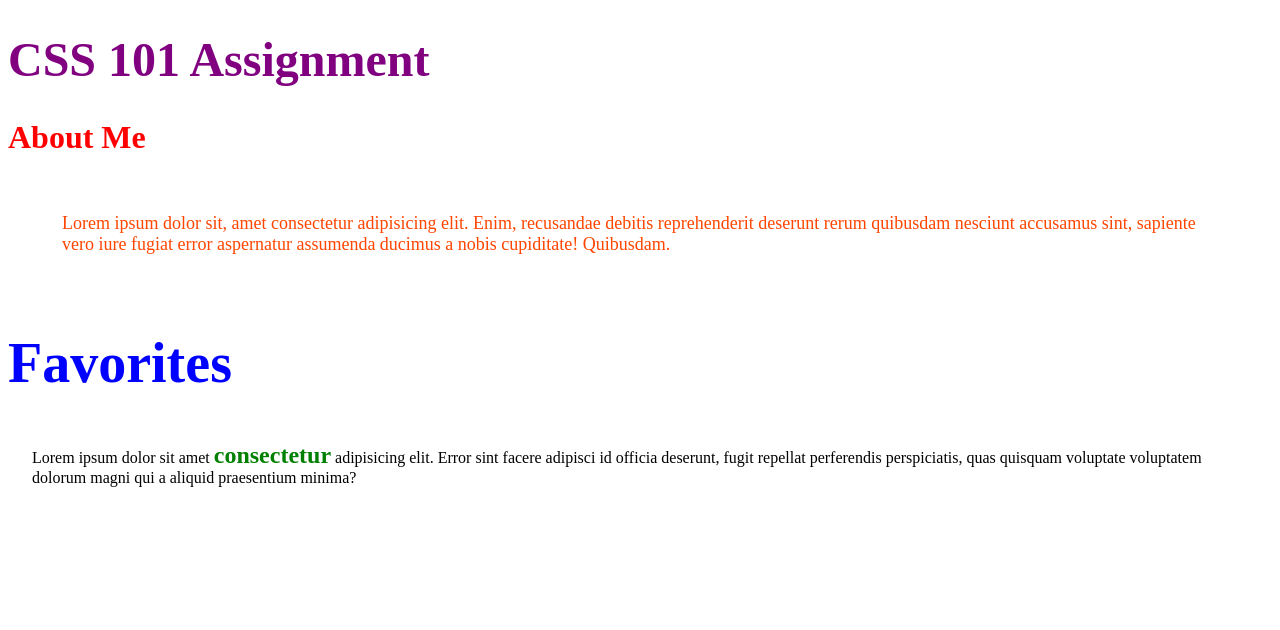
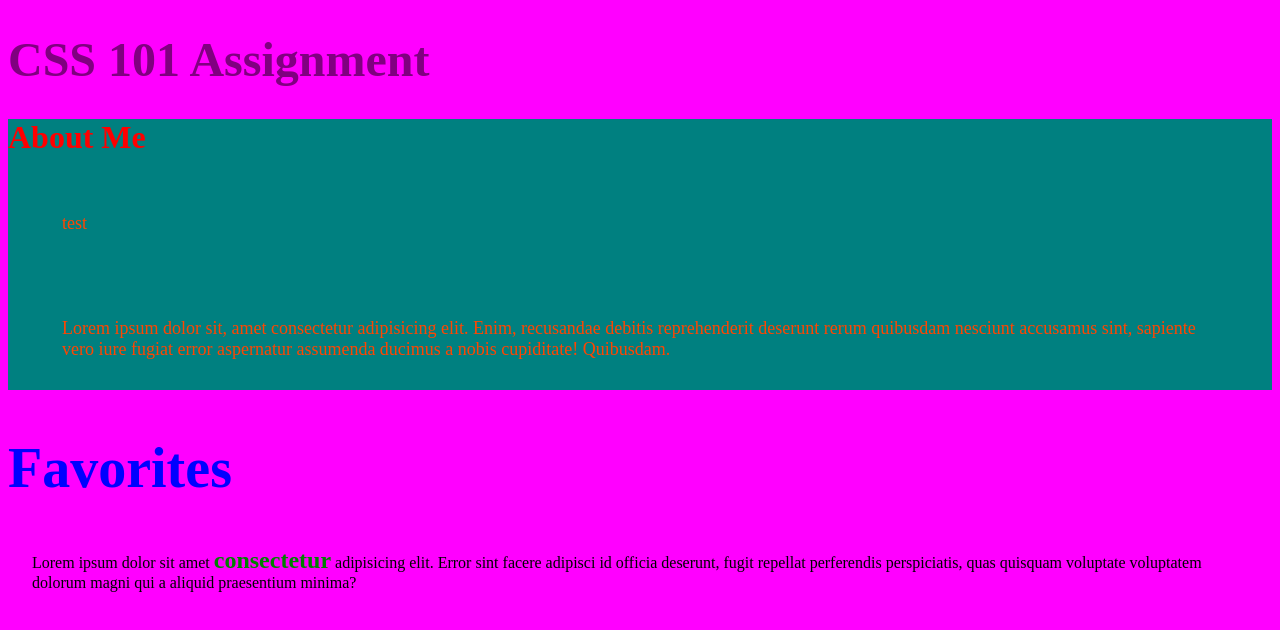
Before and after one commit to smh7210/css-practice, a plain HTML site: page redo.html in a window 1280 px wide. Drawn offline with Linux system fonts and the light colour scheme.

Commit message:
added some test background colors

```diff
--- a/redo.html
+++ b/redo.html
@@ -14,6 +14,9 @@
     <main>
     <section class="about-me">
         <h2>About Me</h2>
+        <div>
+            <p>test</p>
+        </div>
         <p>Lorem ipsum dolor sit, amet consectetur adipisicing elit. Enim, recusandae debitis reprehenderit deserunt rerum quibusdam nesciunt accusamus sint, sapiente vero iure fugiat error aspernatur assumenda ducimus a nobis cupiditate! Quibusdam.</p>
     </section>
     <section class="favorites">
--- a/styles2.css
+++ b/styles2.css
@@ -1,3 +1,7 @@
+body {
+    background-color: fuchsia;
+}
+
 h1 {
   font-size: 48px;
   color: purple;
@@ -11,11 +15,15 @@ p {
     margin: 24px;
 }
 
+.about-me {
+    background-color: teal;
+}
+
 .about-me > h2 {
     color: red;
 }
 
-.about-me > p {
+.about-me p {
     font-size: 18px;
     color: orangered;
     padding: 30px;
```
